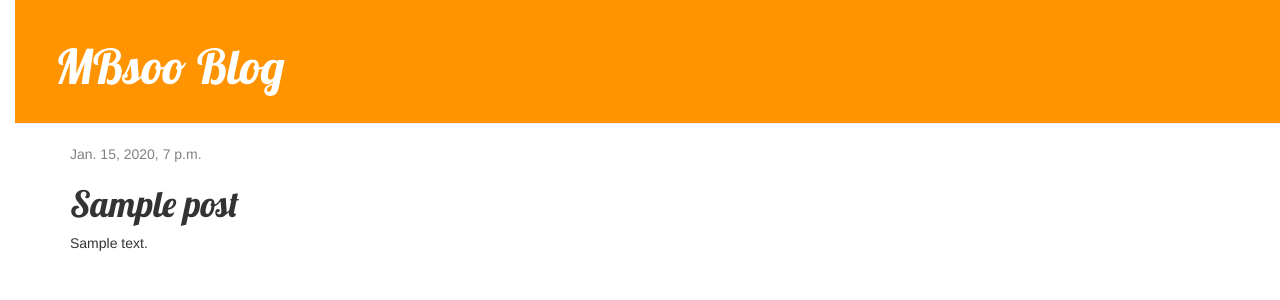
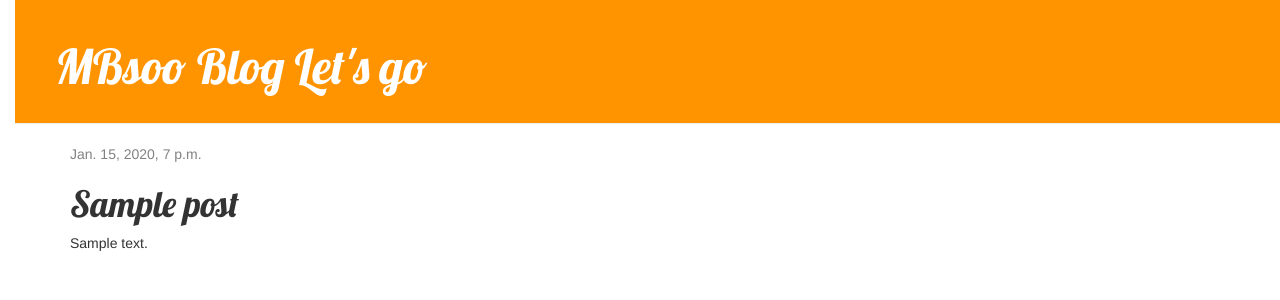
Before and after one commit to Byeongsoo-Min/djangocloud, a Django app: page /post/1/ in a window 1280 px wide. Shown: the top 300 px of the page. Run offline with Django 4.2, Linux system fonts and the light colour scheme; tables that the repository leaves empty hold one stand-in row (values such as "Sample post"); some libraries are stand-ins or nearby versions.

Commit message:
5-29 commit

```diff
--- a/blog/templates/blog/base.html
+++ b/blog/templates/blog/base.html
@@ -9,7 +9,7 @@
     </head>
     <body>
         <div class="page-header">
-            <h1><a href="">MBsoo Blog</a></h1>
+            <h1><a href="">MBsoo Blog Let's go</a></h1>
         </div>
 <div class="content container">
     <div class="row">
```
